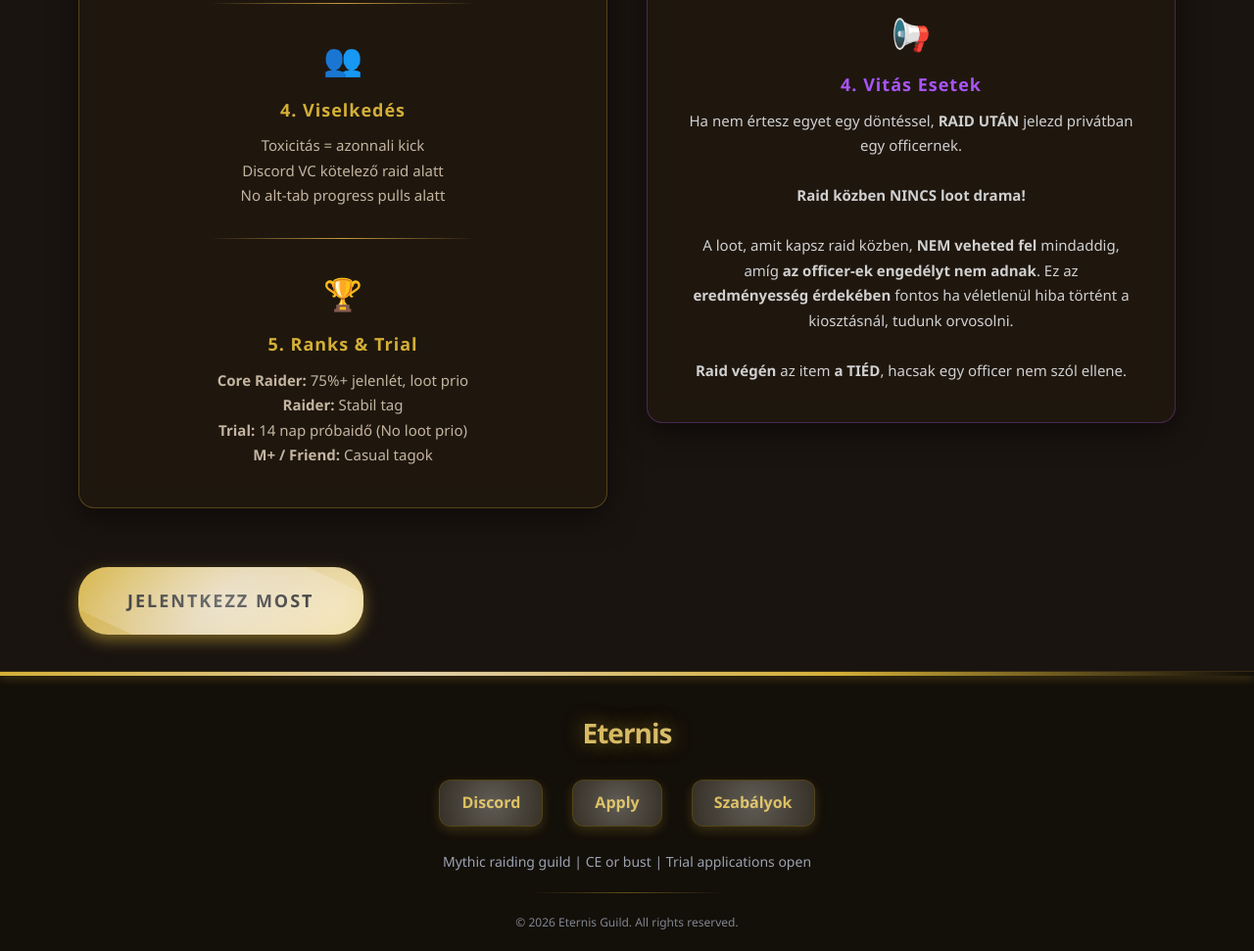
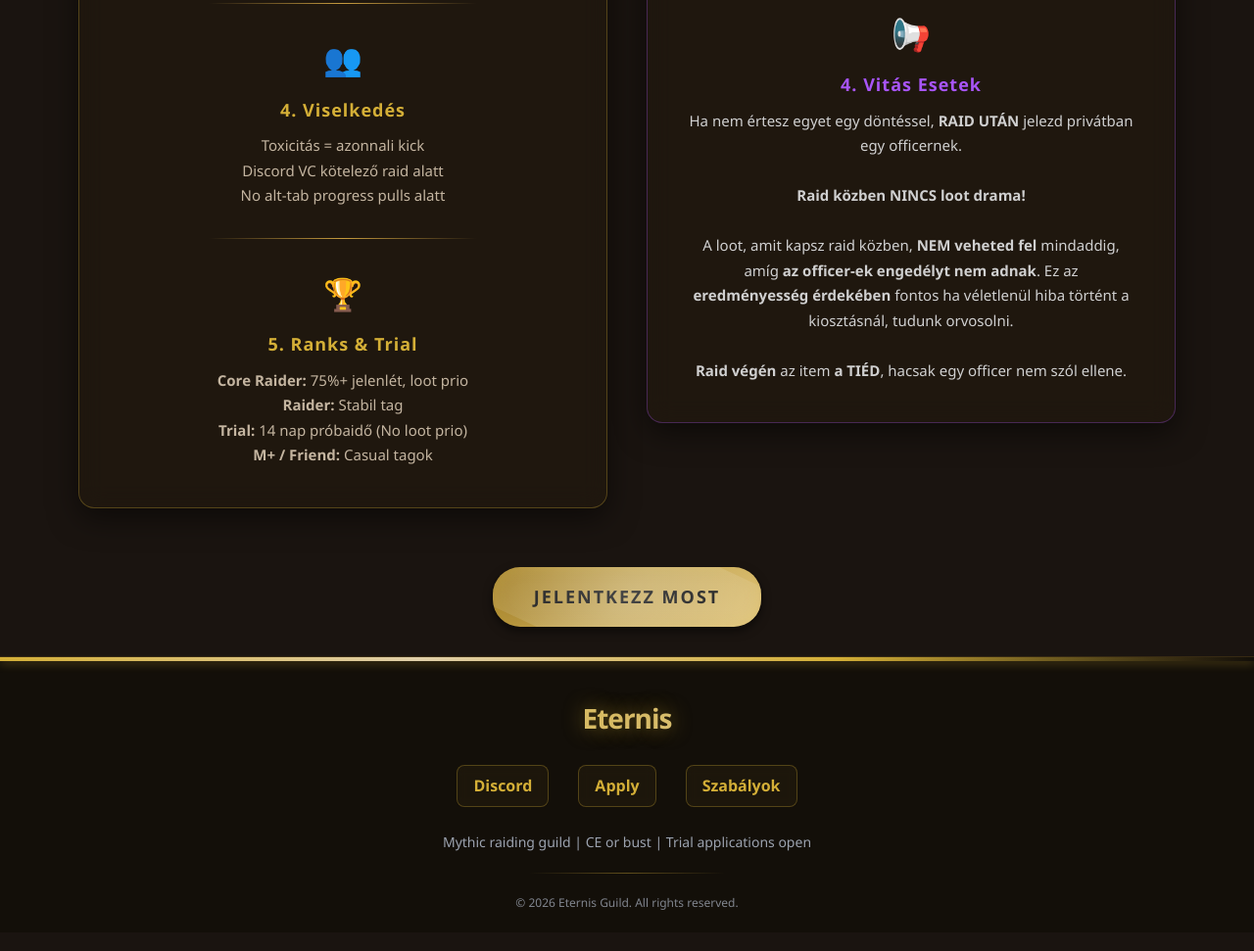
Before and after one commit to Zulkor/eternis-ragnaross, a plain HTML site: page rules.html in a window 1280 px wide. Shown: the part 1113-2084 px from the top of the page at 98% size. Drawn offline with Linux system fonts and the light colour scheme.

Commit message:
Fixed rules

```diff
--- a/css/rules-styles.css
+++ b/css/rules-styles.css
@@ -129,20 +129,33 @@
   background: linear-gradient(90deg, transparent, #a855f7, transparent);
 }
 
-/* ============ APPLY BUTTON UPGRADE ============ */
+/* Container around the button */
+.apply-button-wrapper {
+  width: 100%;
+  display: flex;
+  justify-content: center; /* horizontal center */
+  margin-top: 40px; /* adjust as needed */
+}
+
+/* ============ APPLY BUTTON UPDATED ============ */
 .apply-button {
-  display: inline-block;
-  background: linear-gradient(135deg, #d4af37, #e0cfa9, #f7e6b2);
+  display: block;
+  background: linear-gradient(
+    135deg,
+    #a37f24,
+    #c4a75a,
+    #e0c47a
+  ); /* darker gold */
   color: #111;
-  padding: 20px 50px;
+  padding: 16px 42px;
   font-size: 18px;
   font-weight: 900;
-  border-radius: 30px;
+  border-radius: 28px;
   text-decoration: none;
   box-shadow:
-    0 6px 15px rgba(212, 175, 55, 0.5),
-    0 0 25px rgba(212, 175, 55, 0.2) inset;
-  transition: all 0.4s cubic-bezier(0.25, 0.8, 0.25, 1);
+    0 4px 10px rgba(0, 0, 0, 0.55),
+    /* darker outer shadow */ 0 0 15px rgba(212, 175, 55, 0.25) inset; /* softer inner glow */
+  transition: all 0.3s cubic-bezier(0.25, 0.8, 0.25, 1);
   letter-spacing: 2px;
   border: none;
   cursor: pointer;
@@ -151,16 +164,17 @@
   overflow: hidden;
 }
 
+/* softer highlight */
 .apply-button::before {
   content: "";
   position: absolute;
-  top: -50%;
-  left: -50%;
-  width: 200%;
-  height: 200%;
+  top: -60%;
+  left: -60%;
+  width: 220%;
+  height: 220%;
   background: radial-gradient(
     circle,
-    rgba(255, 255, 255, 0.4) 0%,
+    rgba(255, 255, 255, 0.22) 0%,
     rgba(255, 255, 255, 0) 70%
   );
   transform: rotate(25deg);
@@ -168,65 +182,20 @@
 }
 
 .apply-button:hover::before {
-  top: -20%;
-  left: -20%;
+  top: -30%;
+  left: -30%;
 }
 
 .apply-button:hover {
-  transform: translateY(-4px) scale(1.05);
+  transform: translateY(-3px) scale(1.03);
   box-shadow:
-    0 12px 30px rgba(212, 175, 55, 0.7),
-    0 0 35px rgba(212, 175, 55, 0.3) inset;
+    0 8px 20px rgba(0, 0, 0, 0.65),
+    0 0 20px rgba(212, 175, 55, 0.3) inset;
 }
 
 .apply-button:active {
-  transform: translateY(-2px) scale(0.98);
+  transform: translateY(-1px) scale(0.98);
   box-shadow:
-    0 6px 15px rgba(212, 175, 55, 0.4),
-    0 0 25px rgba(212, 175, 55, 0.15) inset;
+    0 4px 12px rgba(0, 0, 0, 0.5),
+    0 0 15px rgba(212, 175, 55, 0.2) inset;
 }
-
-/* ============ FOOTER LINK UPGRADE ============ */
-.footer-link {
-  color: #d4af37;
-  text-decoration: none;
-  font-weight: 600;
-  font-size: 16px;
-  padding: 10px 22px;
-  border-radius: 12px;
-  border: 1px solid rgba(212, 175, 55, 0.3);
-  background: rgba(212, 175, 55, 0.05);
-  backdrop-filter: blur(5px);
-  box-shadow: 0 4px 12px rgba(212, 175, 55, 0.2);
-  transition: all 0.3s ease;
-  position: relative;
-  overflow: hidden;
-}
-
-.footer-link::after {
-  content: "";
-  position: absolute;
-  top: 50%;
-  left: -50%;
-  width: 200%;
-  height: 200%;
-  background: radial-gradient(
-    circle,
-    rgba(255, 255, 255, 0.3) 0%,
-    rgba(255, 255, 255, 0) 80%
-  );
-  transform: translateY(-50%) rotate(25deg);
-  transition: all 0.5s ease;
-}
-
-.footer-link:hover::after {
-  left: -20%;
-}
-
-.footer-link:hover {
-  background: rgba(212, 175, 55, 0.15);
-  border-color: #d4af37;
-  box-shadow:
-    0 0 20px rgba(212, 175, 55, 0.4),
-    0 4px 15px rgba(212, 175, 55, 0.3) inset;
-}
--- a/rules.html
+++ b/rules.html
@@ -186,8 +186,8 @@
       </div>
 
       <!-- Apply Button -->
-      <div class="rules-apply">
-        <a href="apply.html" class="apply-button">Jelentkezz Most</a>
+      <div class="apply-button-wrapper">
+        <a href="#apply" class="apply-button">Jelentkezz Most</a>
       </div>
     </main>
 
```
